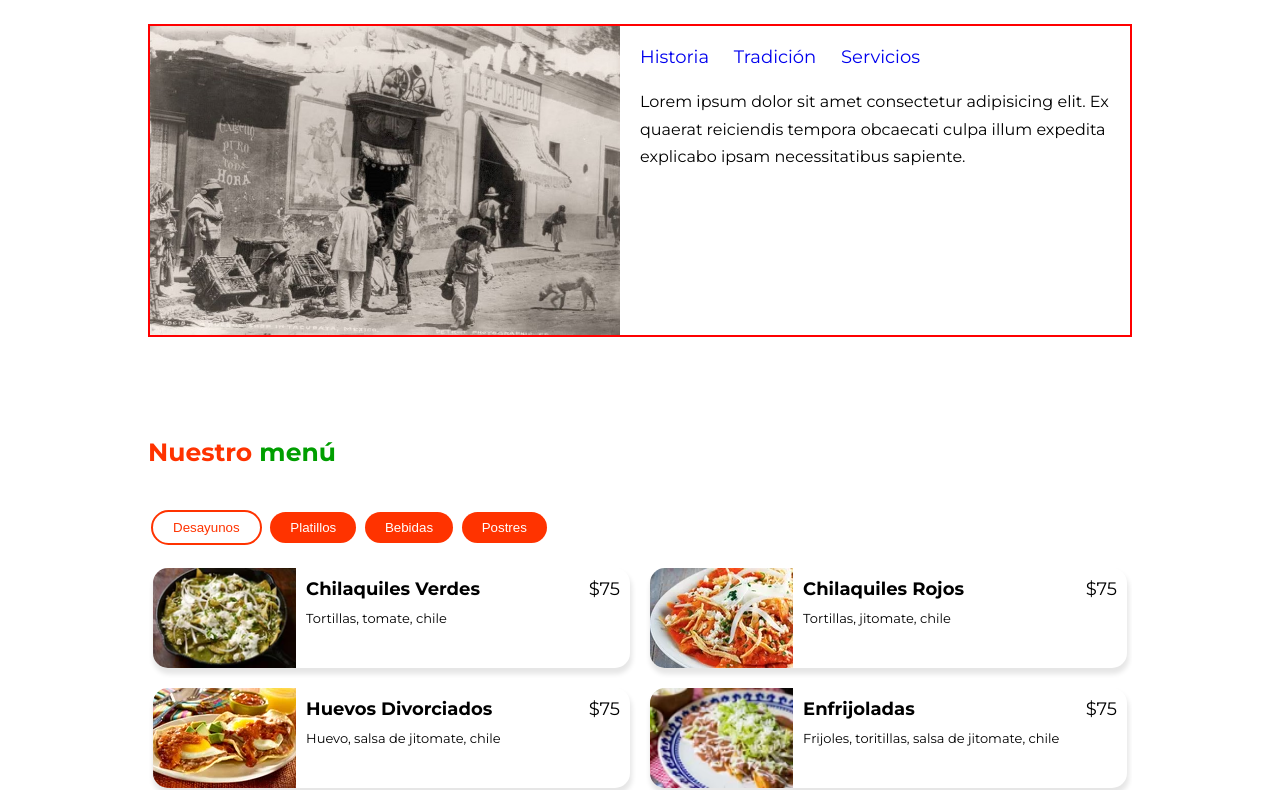
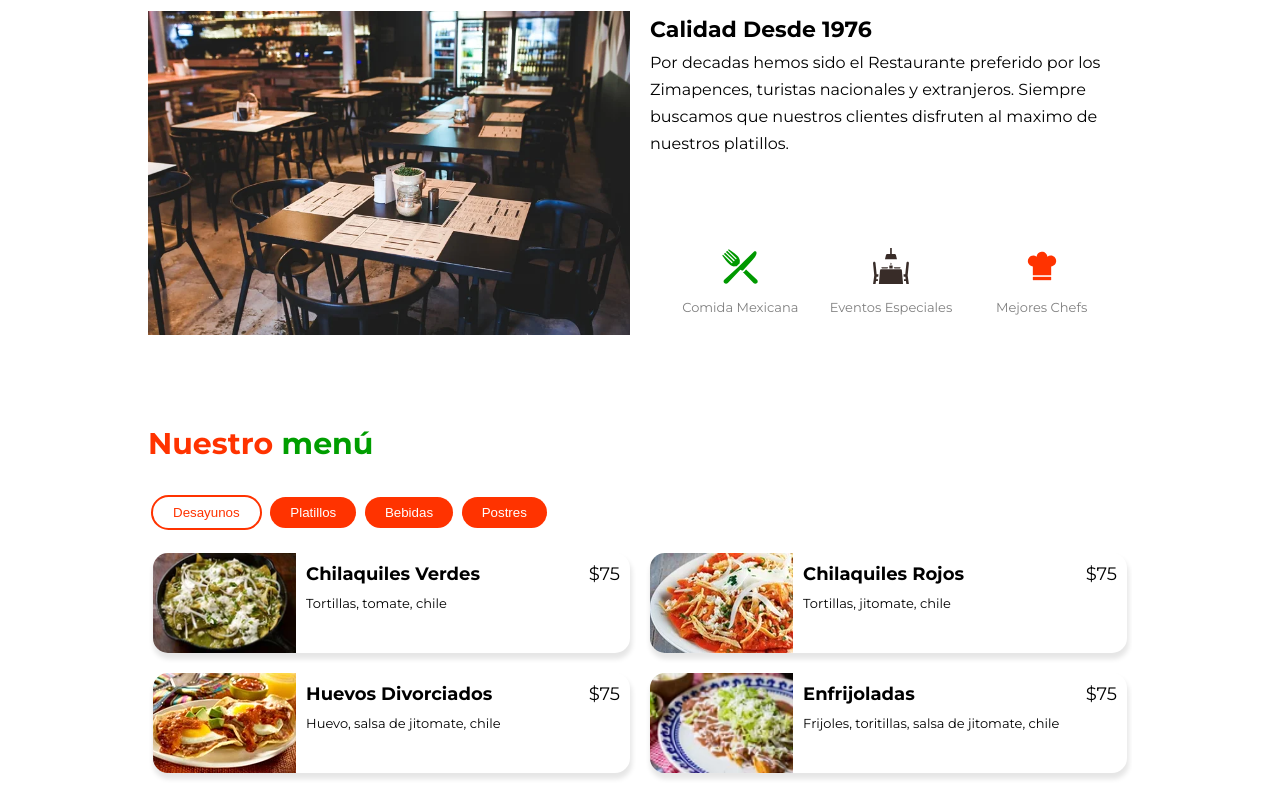
Before and after one commit to EddBeltran/restaurant-website, a website built with Parcel: page index.html in a window 1280 px wide. Shown: the part 755-1545 px from the top of the page. Built offline with nearby package versions, Linux system fonts and the light colour scheme.

Commit message:
Se mejoró la seccion about-us e imagenes

```diff
--- a/index.html
+++ b/index.html
@@ -57,19 +57,27 @@
         <h2 class="header_title">Sobre <span>nosotros</span></h2>
         <div class="about-us">
           <div class="about-us__image">
-            <img src="images/mexico_1940.jpg" alt="">
+            <img src="images/about-us.webp" alt="...">
           </div>
           <div class="about-us__content">
-            <div class="about-us__content__buttons">
-              <a href="#">Historia</a>
-              <a href="#">Tradición</a>
-              <a href="#">Servicios</a>
+            <div class="about-us__content__text">
+              <h3 class="about-us__content__text__header">Calidad Desde 1976</h3>
+              Por decadas hemos sido el Restaurante preferido por los Zimapences, turistas nacionales y extranjeros. Siempre buscamos que nuestros clientes disfruten al maximo de nuestros platillos.
             </div>
-            <div class="about-us__content__text">
-              Lorem ipsum dolor sit amet consectetur adipisicing elit. Ex quaerat reiciendis tempora obcaecati culpa illum expedita explicabo ipsam necessitatibus sapiente.
+            <div class="about-us__content__icons">
+              <div class="about-us__content__icons__container">
+                <img src="images/icono_comida.svg" alt="...">
+                <p>Comida Mexicana</p>
+              </div>
+              <div class="about-us__content__icons__container">
+                <img src="images/icono_mesa.svg" alt="...">
+                <p>Eventos Especiales</p>
+              </div>
+              <div class="about-us__content__icons__container">
+                <img src="images/icono_chef.svg" alt="...">
+                <p>Mejores Chefs</p>
+              </div>
             </div>
-
-
           </div>
 
         </div>
@@ -330,7 +338,7 @@
           <!-- Card 1 -->
           <div class="swiper-slide favorite-slide">
             <div class="favorite-slide__head">
-              <img src="images/platillo_enchiladas.jpg" alt="..." loading="lazy">
+              <img src="images/platillo_enchiladas.webp" alt="..." loading="lazy">
             </div>
             <div class="favorite-slide__body">
                 <div class="favorite-slide__body__header">
@@ -344,7 +352,7 @@
           <!-- Card 2 -->
           <div class="swiper-slide favorite-slide">
             <div class="favorite-slide__head">
-              <img src="images/platillo_chile_nogada.jpg" alt="..." loading="lazy">
+              <img src="images/platillo_chile_nogada.webp" alt="..." loading="lazy">
             </div>
             <div class="favorite-slide__body">
                 <div class="favorite-slide__body__header">
@@ -358,7 +366,7 @@
           <!-- Card 3 -->
           <div class="swiper-slide favorite-slide">
             <div class="favorite-slide__head">
-              <img src="images/platillo_pozole.jpg" alt="..." loading="lazy">
+              <img src="images/platillo_pozole.webp" alt="..." loading="lazy">
             </div>
             <div class="favorite-slide__body">
                 <div class="favorite-slide__body__header">
@@ -453,6 +461,14 @@
     </div>
   </footer>
 
+  <!-- Create commets -->
+  <!-- <div class="modal"></div>
+
+  <div class="modal__content">
+    <span class="moclose">x</span>
+    <p>don broo</p>
+  </div> -->
+
   <!-- Scripts -->
   <script src="js/navMenu.js"></script>
   <script src="js/dynamicMenu.js"></script>
--- a/scss/_mobile.scss
+++ b/scss/_mobile.scss
@@ -33,6 +33,9 @@
     .about-us {
         flex-direction: column;
         flex-flow: column-reverse;
+        &__content {
+            padding:  0  0   2rem 0 ;
+        }
     }
 
     .contact-us {
--- a/scss/style.scss
+++ b/scss/style.scss
@@ -23,8 +23,8 @@ a {
     text-decoration: none;
 }
 .header_title {
-    padding: 4rem 0;
-    font-size: 2.5rem;
+    padding: 3rem 0;
+    font-size: 3rem;
     color: $primary-color;
     span {
         color: $accent-color;
@@ -142,7 +142,7 @@ a {
 .about-us {
     display: flex;
     justify-content: space-between;
-    border: 2px solid red;
+    //border: 2px solid red;
 
     &__image {
         flex: 1;
@@ -152,18 +152,41 @@ a {
         }
     }
     &__content {
-        padding: 2rem;
+        padding-left: 2rem;
         flex: 1;
-        &__buttons {
-            padding-bottom: 2rem;
-            font-size: 1.8rem;
-            a {
-                padding-right: 2rem;
-            }
-        }
+        display: flex;
+        flex-direction: column;
+        justify-content: space-between;
+
         &__text {
             font-size: 1.6rem;
             line-height: 1.7;
+
+            &__header {
+                font-size: 2.2rem;
+            }
+        }
+
+        &__icons {
+            justify-content: end;
+            display: grid;
+            grid-template-columns: repeat(3, 1fr);
+            gap: 1rem;
+            padding: 2rem;
+
+            &__container {
+                text-align: center;
+                img {
+                    width: 40px;
+                    height: 40px;
+                    object-fit: contain;
+                }
+                p {
+                    padding-top: 1rem;
+                    color: gray;
+                    font-size: 1.3rem;
+                }
+            }
         }
     }
 }
```
Also changed, not shown: css/style.css, images/about-us.webp (added), images/icono_chef.svg (added), images/icono_comida.svg (added), images/icono_mesa.svg (added), images/mexico_1940.jpg (deleted), images/platillo_chile_nogada.jpg (deleted), images/platillo_chile_nogada.webp (added), images/platillo_enchiladas.jpg (deleted), images/platillo_enchiladas.webp (added), images/platillo_pozole.jpg (deleted), images/platillo_pozole.webp (added), images/tacos-dorados-pollo.webp (added), 2 other files.
